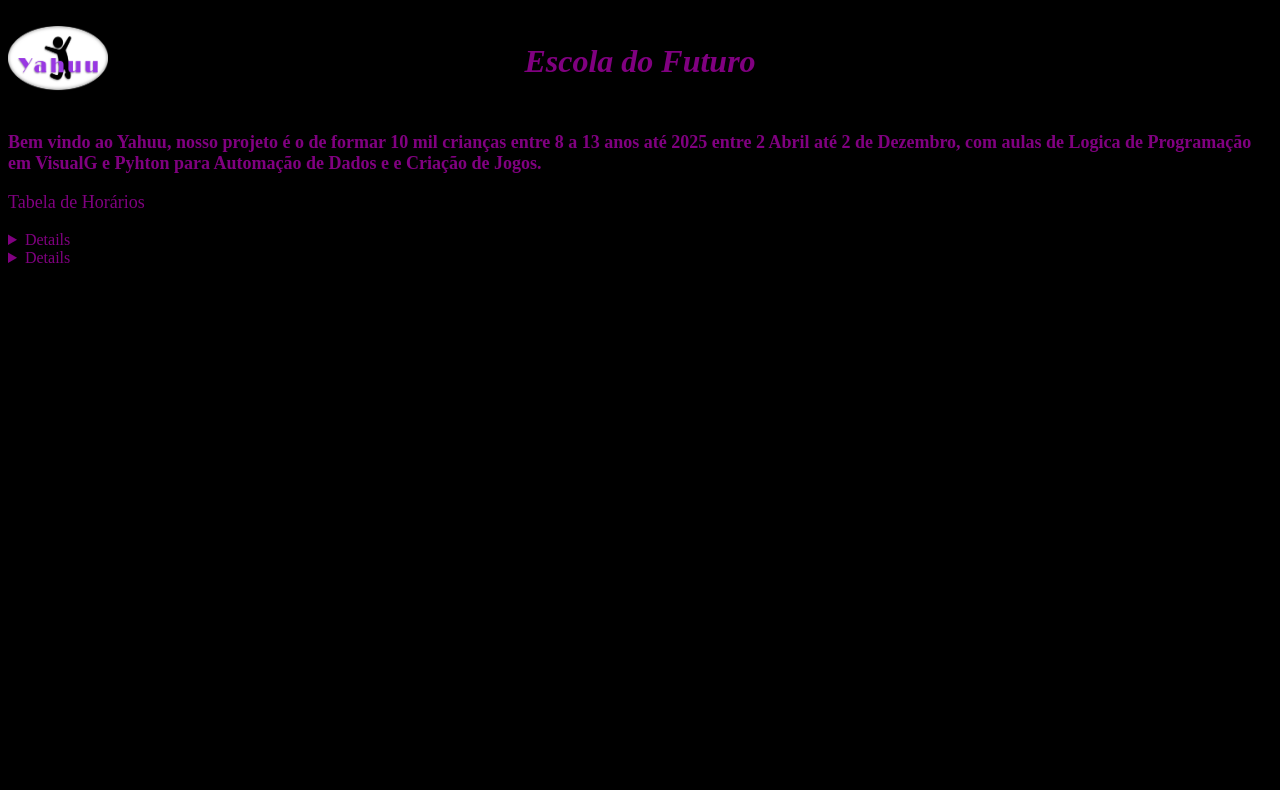
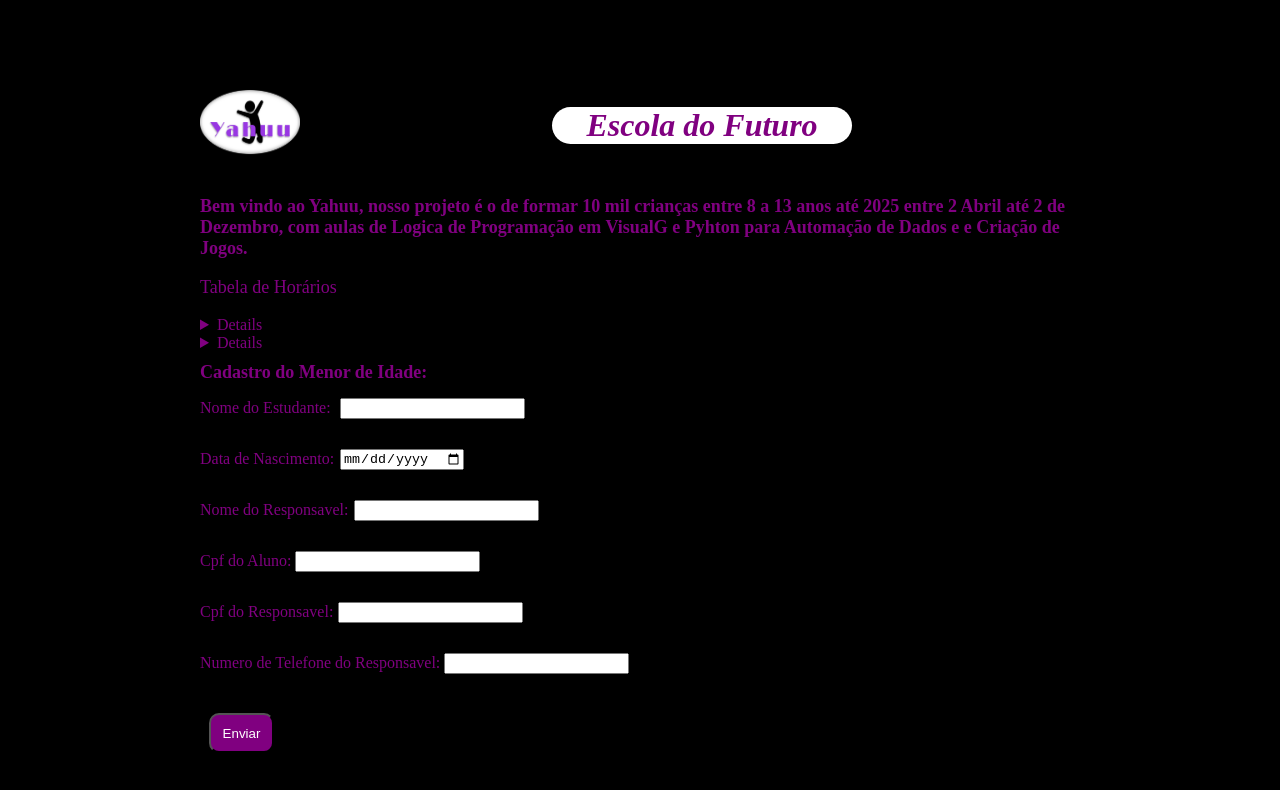
Before and after one commit to ThiagoCelvet/Trabalho-Yahuu, a plain HTML site: page index.html in a window 1280 px wide. Drawn offline with Linux system fonts and the light colour scheme.

Commit message:
Atualização do Trabalho Yahuu

```diff
--- a/index.html
+++ b/index.html
@@ -40,7 +40,33 @@
                 <img class="gif2" src="giphy2.gif" alt="gif2">
             </details>
         </summary>
+        <h2 class="Cadastro">Cadastro do Menor de Idade: </h2>
 
+        <p class="NomedoEstudante">Nome do Estudante:</p>
+
+        <input type="email" name="nome" class="Name">
+
+        <p class="DatadeNascimento">Data de Nascimento:</p>
+
+        <input type="date" name="Data" class="Data">
+
+        <p class="NomedoResponsavel">Nome do Responsavel:</p>
+
+        <input type="email" name="nome" class="Responsavel">
+
+        <p class="CpfdoAluno">Cpf do Aluno:</p>
+
+        <input type="email" name="Cpf" class="Cpf1">
+
+        <p class="CpfdoResponsavel">Cpf do Responsavel:</p>
+
+        <input type="email" name="Cpf" class="Cpf2">
+
+        <p class="NumerodeTelefone">Numero de Telefone do Responsavel:</p>
+
+        <input type="number" name="numero" class="Numero">
+
+        <a href="pag2/index.html"><button class="button1">Enviar</button></a>
     </main>
 </body>
 </html>
--- /dev/null
+++ b/pag2/style.css
@@ -0,0 +1,32 @@
+body{
+    background-color: black;
+    }
+.div1{
+    background-color: purple;
+    width: 400px;
+    height: 400px;
+    border-radius: 20px;
+    position: relative;
+    left: 35%;
+     }
+.Inicio{
+    color: white;
+    text-align: center;
+       }
+.Introdução{
+    color: white;
+    text-align: center;
+    font-size: smaller;
+           }
+.gif1{
+    width: 300px;
+    height: 200px;
+    position: relative;
+    left: 50px;
+     }
+.Final{
+    color: white;
+    text-align: center;
+    position: relative;
+    top: 28px;
+}
--- a/style.css
+++ b/style.css
@@ -1,11 +1,19 @@
 body{
     background-color: black;
+    padding: 5% 15%;
+    display: flex;
+    align-items: center;
+    justify-content: space-between;
     }
 .title{
     color: purple;
+    background-color: white;
+    border-radius: 20px;
+    width: 300px;
     text-align: center;
     position: relative;
     top: -90px;
+    left: 40%;
     font-style: italic;
       }
 .logo{
@@ -60,3 +68,80 @@ li{
      left: 65%;
      top: -200px;
      }
+.Name{
+    position: relative;
+    left: 140px;
+    top: -100px;
+     }
+.Cadastro{
+    color: purple;
+    font-size: large;
+    position: relative;
+    top: -65px;
+         }
+.Data{
+    position: relative;
+    left: 140px;
+    top: -120px;
+     }
+.Responsavel{
+    position: relative;
+    left: 154px;
+    top: -140px;
+            }
+.Cpf1{
+    position: relative;
+    left: 95px;
+    top: -160px;
+    }
+.Cpf2{
+    position: relative;
+    left: 138px;
+    top: -180px;
+     }
+.Numero{
+    position: relative;
+    left: 244px;
+    top: -210px;
+       }
+.NomedoEstudante{
+    position: relative;
+    top: -65px;
+                }
+.DatadeNascimento{
+    position: relative;
+    top: -85px;
+                 }
+.NomedoResponsavel{
+    position: relative;
+    top: -105px;
+                  }
+.CpfdoAluno{
+    position: relative;
+    top: -125px;
+           }
+.CpfdoResponsavel{
+    position: relative;
+    top: -145px;
+         }
+ .NumerodeTelefone{
+     position: relative;
+     top: -165px;
+                  }
+.button1{
+    background-color: purple;
+    color: white;
+    width: 65px;
+    height: 40px;
+    border-radius: 10px;
+    position: relative;
+    right: 180px;
+    top: -140px;
+        }
+.NumerodeTelefone{
+    position: relative;
+    top: -165px;
+                 }
+.Numero{
+    position: relative;
+       }
```
Also changed, not shown: pag2/index.html (added, +27 -0 lines), pag2/logo.png (added), 1 other file.
